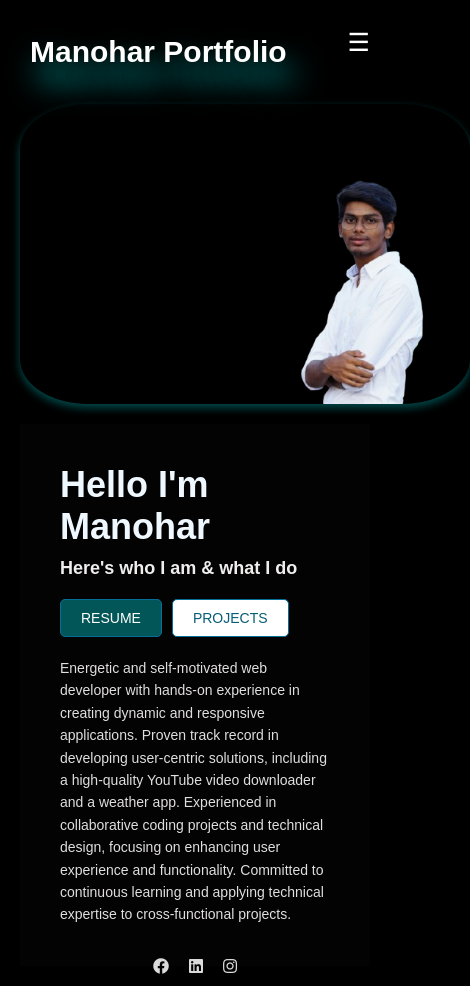
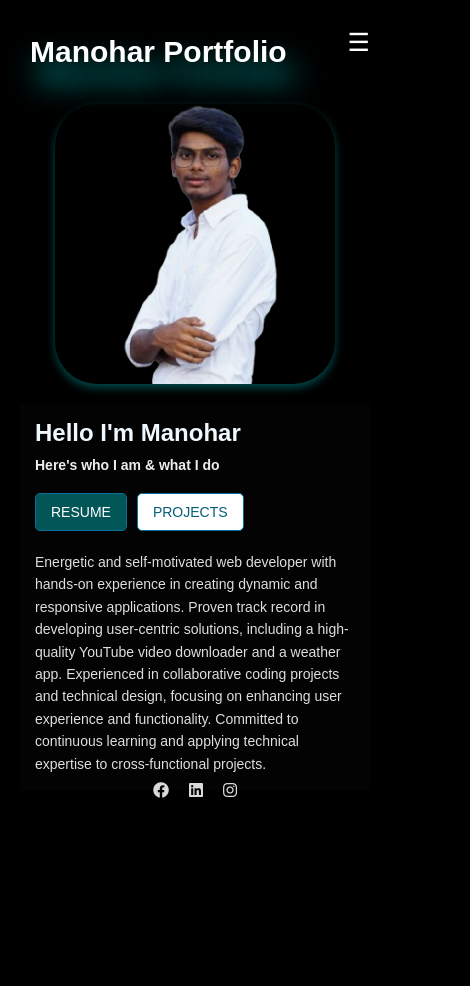
Before and after one commit to manu1242/ManoharPortfolio, a React (Create React App) app: page / in a window 390 px wide. Shown: the whole page, 470 px wide, since content can reach past the window. After the commit the page ends 844 px from the top, so only its background shows below. Built offline with nearby package versions, Linux system fonts and the light colour scheme.

Commit message:
changes in responsive

```diff
--- a/src/pages/Home.css
+++ b/src/pages/Home.css
@@ -15,6 +15,10 @@ body {
     position: relative;
     width: 100%;
     text-align: center;
+    display: flex;
+    flex-direction: column;
+    justify-content: center;
+    align-items: center;
 }
 
 .sidebar::before {
@@ -28,15 +32,14 @@ body {
 }
 
 .profile-pic {
-    width: 450px;
+    width: 100%; /* Changed to 100% for responsiveness */
+    max-width: 450px; /* Maintain a max width */
     height: auto;
     max-height: 330px;
     border-radius: 15%;
     object-fit: contain;
     margin-bottom: 20px;
-    display: block;
-    margin-left: auto;
-    margin-right: auto;
+    display: flex;
     padding: 0;
     box-shadow: 0 4px 8px rgba(4, 244, 248, 0.3);
     transition: transform 0.3s ease, box-shadow 0.3s ease;
@@ -63,19 +66,22 @@ body {
 .content {
     color: aliceblue;
     background-color: #030303;
-    padding: 40px;
+    padding: 20px; /* Reduced padding for better mobile fit */
     box-sizing: border-box;
     flex-grow: 1;
     text-align: left;
+    width: 100%; /* Ensure content takes full width */
+    max-width: 800px; /* Maintain a max width */
+    margin: 0 auto; /* Center content */
 }
 
 .content h1 {
-    font-size: 36px;
+    font-size: 28px; /* Reduced for better mobile visibility */
     margin: 0 0 10px 0;
 }
 
 .content h2 {
-    font-size: 18px;
+    font-size: 16px; /* Adjusted for mobile */
     color: #f0eded;
     margin: 0 0 20px 0;
 }
@@ -85,7 +91,7 @@ body {
 }
 
 .buttons .btn {
-    padding: 10px 20px;
+    padding: 10px 15px; /* Adjusted padding */
     font-size: 14px;
     border: 1px solid #056f99;
     border-radius: 5px;
@@ -127,12 +133,55 @@ body {
     color: #ffffff;
 }
 
+/* Responsive Design for Smaller Screens */
 @media (max-width: 768px) {
-    .sidebar {
-        width: 100%;
+    .profile-pic {
+        max-width: 80%; /* Allow larger percentage on smaller screens */
     }
 
     .content {
-        width: 100%;
+        padding: 15px; /* Less padding on mobile */
+    }
+
+    .name {
+        font-size: 20px; /* Smaller font size for mobile */
+    }
+
+    .title {
+        font-size: 12px; /* Smaller font size for mobile */
+    }
+
+    .content h1 {
+        font-size: 24px; /* Smaller heading for mobile */
+    }
+
+    .content h2 {
+        font-size: 14px; /* Smaller subheading for mobile */
     }
 }
+
+@media (max-width: 360px) {
+    .profile-pic {
+        max-width: 90%; /* Allow more width on very small screens */
+    }
+
+    .content {
+        padding: 10px; /* Further reduced padding */
+    }
+
+    .name {
+        font-size: 18px; /* Further reduced font size */
+    }
+
+    .title {
+        font-size: 10px; /* Further reduced font size */
+    }
+
+    .content h1 {
+        font-size: 20px; /* Further reduced heading size */
+    }
+
+    .content h2 {
+        font-size: 12px; /* Further reduced subheading size */
+    }
+}
```
Also changed, not shown: src/assets/images/Manu.png.
